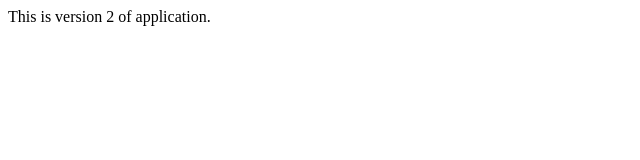
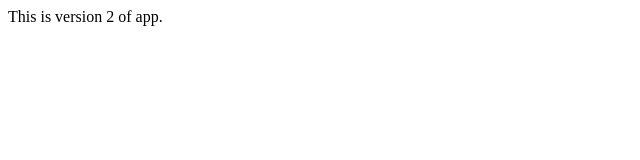
Before and after one commit to dwdraju/docker-swarm-rolling-update, a plain HTML site: page index.html in a window 1280 px wide. Shown: the full height of the page, 0-640 px from the left. Drawn offline with Linux system fonts and the light colour scheme.

```diff
--- a/index.html
+++ b/index.html
@@ -5,7 +5,7 @@
 </head>
 <body>
 
-This is version 2 of application.
+This is version 2 of app.
 
 </body>
 </html>
```
